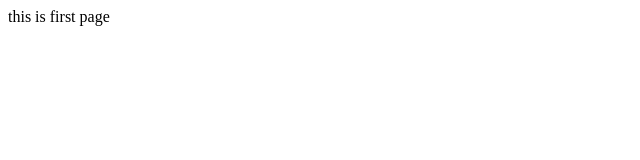
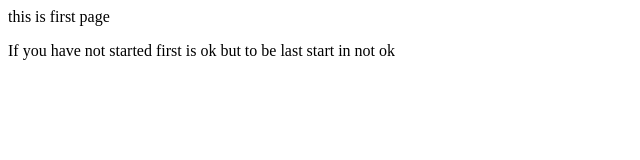
Before and after one commit to abhishekpatel124/abhishek-first-project, a plain HTML site: page index.html in a window 1280 px wide. Shown: the whole page, without its empty margins (0-640 px from the left). Drawn offline with Linux system fonts and the light colour scheme.

Commit message:
i have written a quote

```diff
--- a/index.html
+++ b/index.html
@@ -7,5 +7,6 @@
 </head>
 <body>
     this is first page
+    <p> If you have not started first is ok but to be last start in not ok</p>
 </body>
 </html>
```
